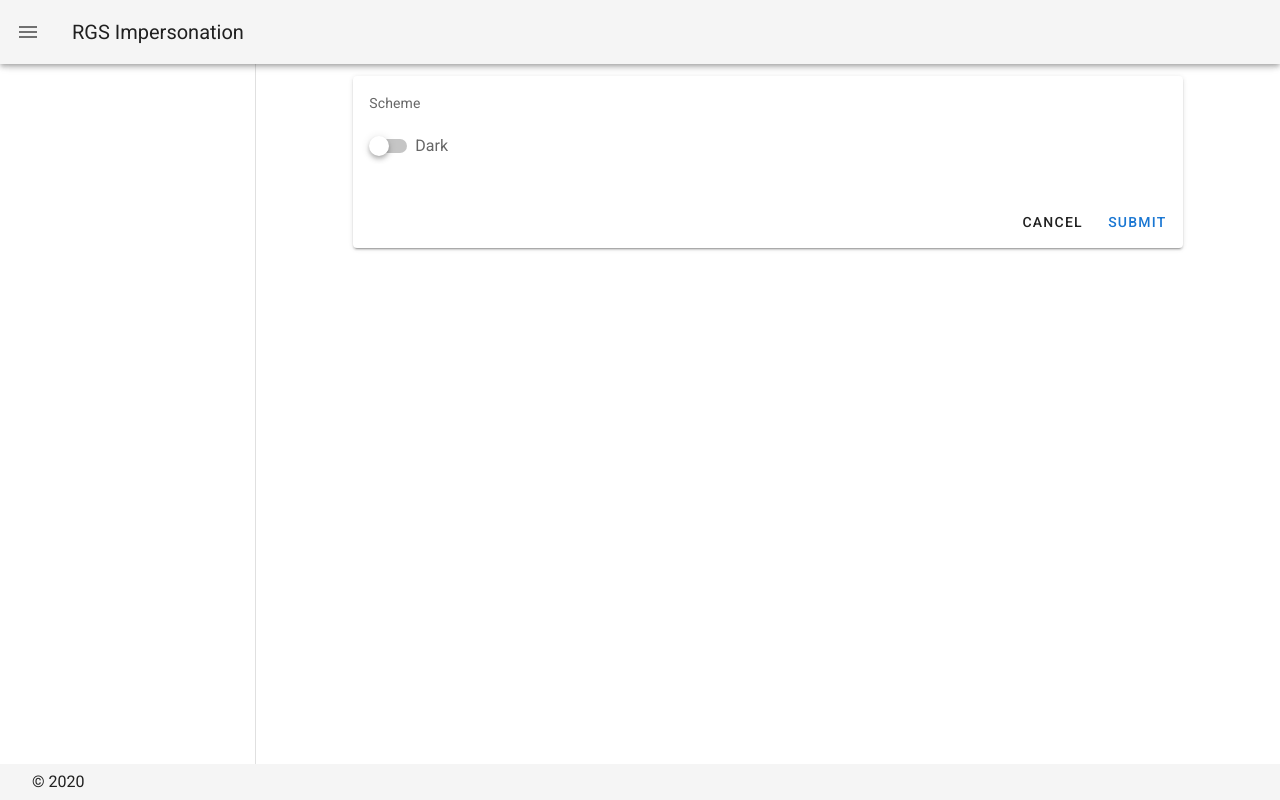
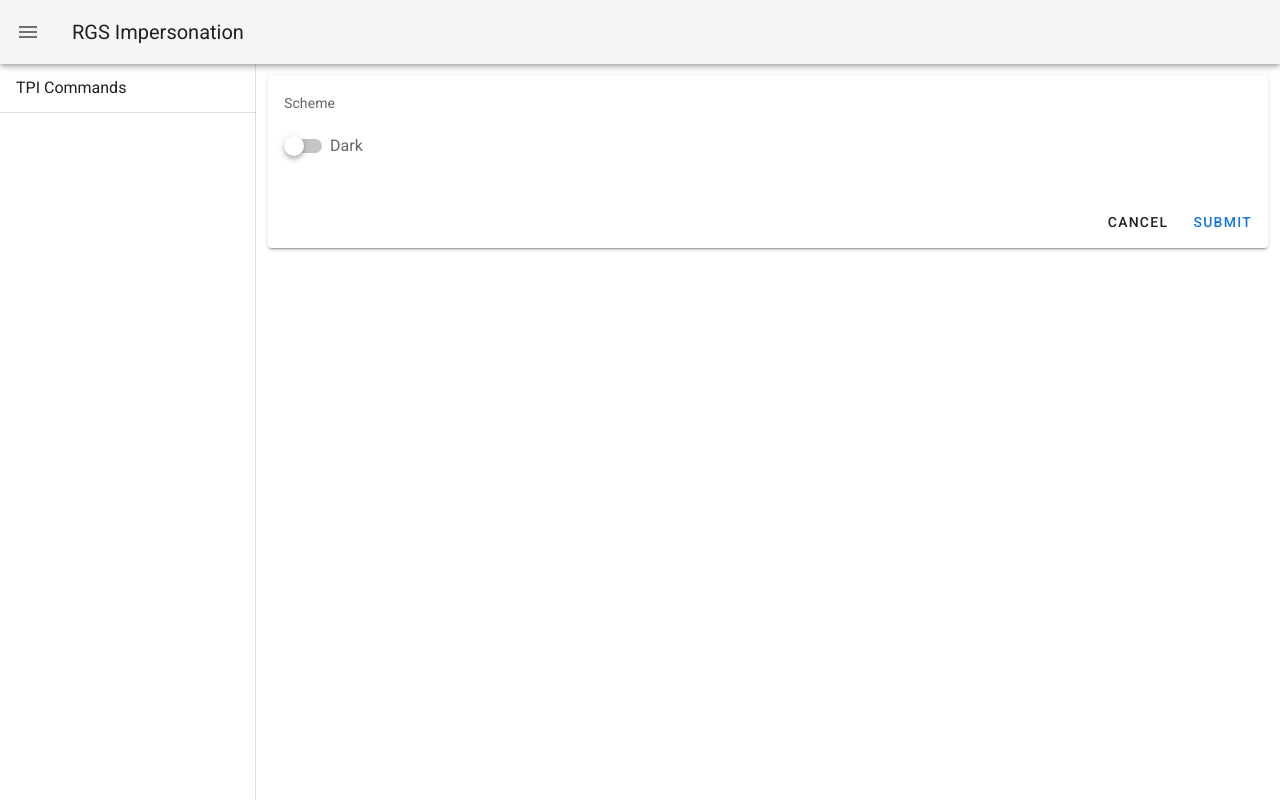
Before and after one commit to shailen3101/TPI-Impersonation-Project, a Vue app in the folder client/: page / in a window 1280 px wide. Built offline with nearby package versions, Linux system fonts and the light colour scheme.

Commit message:
Rearranging the Home page layout

```diff
--- a/client/package.json
+++ b/client/package.json
@@ -26,6 +26,8 @@
 		"babel-eslint": "^10.1.0",
 		"eslint": "^6.7.2",
 		"eslint-plugin-import": "^2.20.2",
+		"eslint-plugin-node": "^11.1.0",
+		"eslint-plugin-promise": "^4.2.1",
 		"eslint-plugin-vue": "^6.2.2",
 		"lint-staged": "^9.5.0",
 		"sass": "^1.19.0",
--- /dev/null
+++ b/client/src/components/Content.vue
@@ -0,0 +1,33 @@
+<template>
+  <v-content>
+    <v-container fluid>
+      <v-row align="center" justify="center">
+        <v-col cols="12">
+          <v-card>
+            <v-card-text>
+              <v-row>
+                <v-col cols="12" md="6">
+                  <span>Scheme</span>
+                  <v-switch
+                    v-model="$vuetify.theme.dark"
+                    primary
+                    label="Dark"
+                  ></v-switch>
+                </v-col>
+              </v-row>
+            </v-card-text>
+            <v-card-actions>
+              <v-spacer></v-spacer>
+              <v-btn text>Cancel</v-btn>
+              <v-btn text color="primary">Submit</v-btn>
+            </v-card-actions>
+          </v-card>
+        </v-col>
+      </v-row>
+    </v-container>
+  </v-content>
+</template>
+
+<script>
+export default {};
+</script>
--- /dev/null
+++ b/client/src/components/shared/Header.vue
@@ -0,0 +1,46 @@
+<template>
+  <div>
+    <v-navigation-drawer
+      v-model="homeLayout.model"
+      :clipped="homeLayout.clipped"
+      app
+    >
+      <v-list-item>
+        <v-list-item-content>
+          <v-list-item-title>TPI Commands</v-list-item-title>
+        </v-list-item-content>
+      </v-list-item>
+      <v-divider></v-divider>
+      <v-list dense>
+        <v-list-item v-for="item in items" :key="item.title" link>
+          <v-list-item-icon>
+            <v-icon>{{ item.icon }}</v-icon>
+          </v-list-item-icon>
+          <v-list-item-content>
+            <v-list-item-title>{{ item.title }}</v-list-item-title>
+          </v-list-item-content>
+        </v-list-item>
+      </v-list>
+    </v-navigation-drawer>
+
+    <v-app-bar :clipped-left="homeLayout.clipped" app>
+      <v-app-bar-nav-icon @click.stop="homeLayout.model = !homeLayout.model">
+      </v-app-bar-nav-icon>
+      <v-toolbar-title cols="12">
+        RGS Impersonation
+      </v-toolbar-title>
+    </v-app-bar>
+  </div>
+</template>
+
+<script>
+export default {
+  data: () => ({
+    homeLayout: {
+      model: null,
+      type: "default (no property)",
+      clipped: true
+    }
+  })
+};
+</script>
--- a/client/src/views/Home.vue
+++ b/client/src/views/Home.vue
@@ -1,66 +1,18 @@
 <template>
-  <v-app id="sandbox">
-    <v-navigation-drawer
-      v-model="homeLayout.model"
-      :clipped="homeLayout.clipped"
-      app
-      overflow
-    ></v-navigation-drawer>
-
-    <v-app-bar :clipped-left="homeLayout.clipped" app>
-      <v-app-bar-nav-icon
-        @click.stop="homeLayout.model = !homeLayout.model"
-      ></v-app-bar-nav-icon>
-      <v-toolbar-title>RGS Impersonation</v-toolbar-title>
-    </v-app-bar>
-
-    <v-content>
-      <v-container fluid>
-        <v-row align="center" justify="center">
-          <v-col cols="10">
-            <v-card>
-              <v-card-text>
-                <v-row>
-                  <v-col cols="12" md="6">
-                    <span>Scheme</span>
-                    <v-switch
-                      v-model="$vuetify.theme.dark"
-                      primary
-                      label="Dark"
-                    ></v-switch>
-                  </v-col>
-                </v-row>
-              </v-card-text>
-              <v-card-actions>
-                <v-spacer></v-spacer>
-                <v-btn text>Cancel</v-btn>
-                <v-btn text color="primary">Submit</v-btn>
-              </v-card-actions>
-            </v-card>
-          </v-col>
-        </v-row>
-      </v-container>
-    </v-content>
-
-    <v-footer :inset="footer.inset" app>
-      <span class="px-4">&copy; {{ new Date().getFullYear() }}</span>
-    </v-footer>
+  <v-app>
+    <app-header />
+    <AppContent />
   </v-app>
 </template>
 
 <script>
+import AppHeader from "../components/shared/Header.vue";
+import AppContent from "./../components/Content.vue";
+
 export default {
-  name: "RGS Impersonation",
-  data: () => ({
-    drawers: ["Default (no property)", "Permanent", "Temporary"],
-    homeLayout: {
-      model: null,
-      type: "default (no property)",
-      clipped: true
-    },
-    footer: {
-      inset: false
-    }
-  })
+  components: {
+    AppHeader,
+    AppContent
+  }
 };
 </script>
```
Also changed, not shown: client/src/components/shared/Footer.vue (added, +27 -0 lines).
